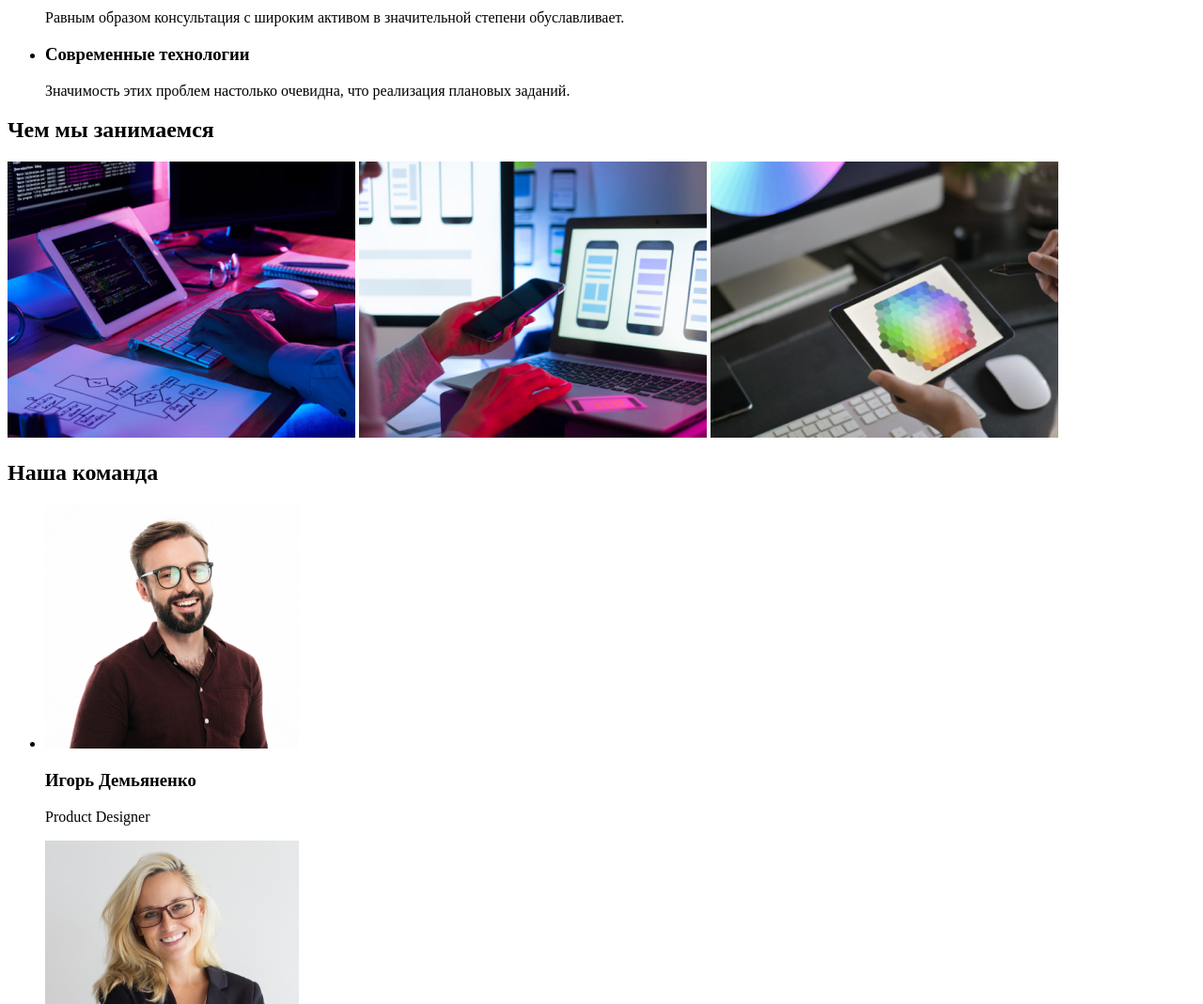
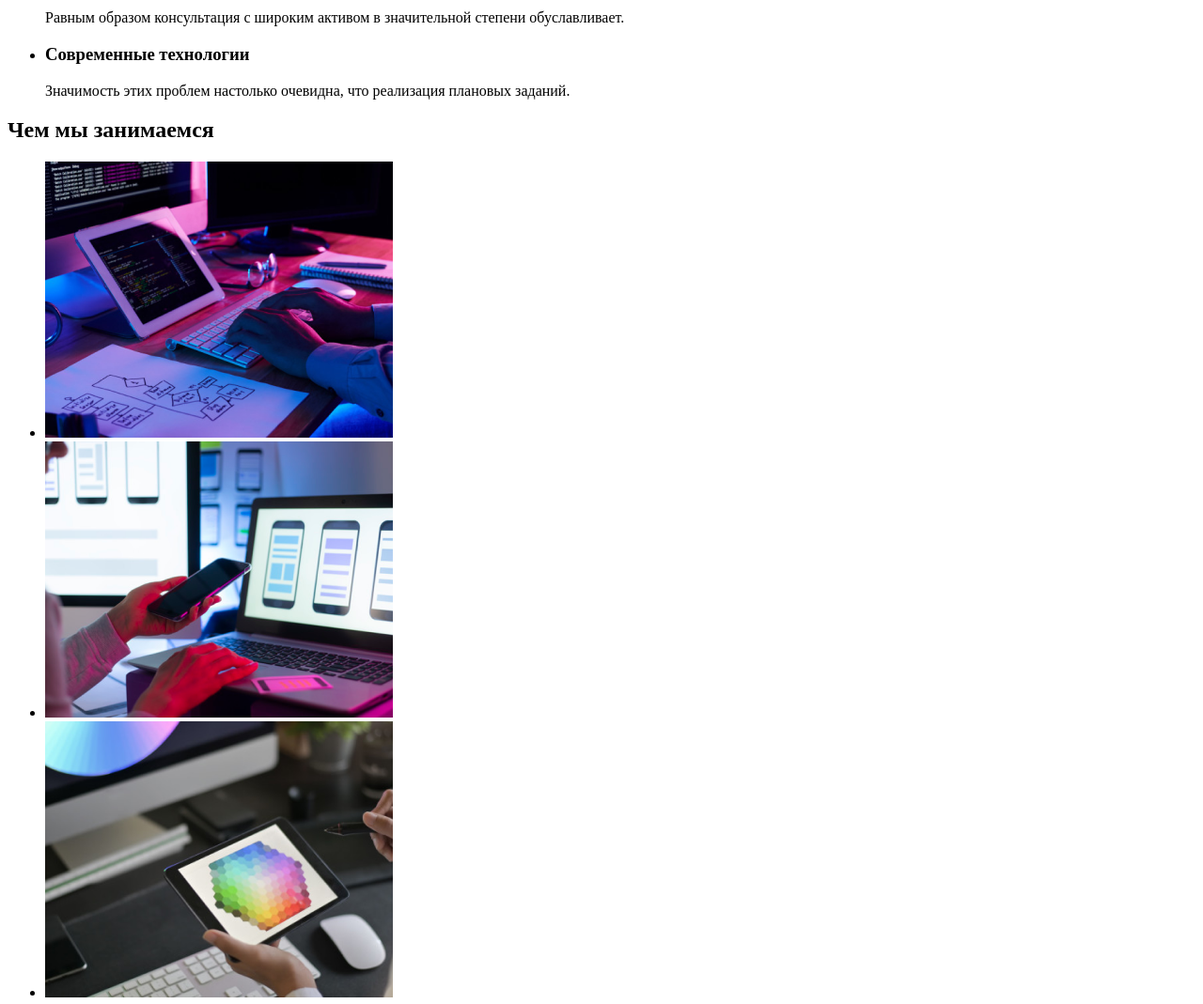
Before and after one commit to AntonSikalov/goit-markup-hw-04, a plain HTML site: page index.html in a window 1280 px wide. Shown: the part 440-1509 px from the top of the page at 94% size. Drawn offline with Linux system fonts and the light colour scheme.

Commit message:
fix bugs

```diff
--- a/index.html
+++ b/index.html
@@ -49,11 +49,18 @@
 
         </ul>
     </section>
+    <section>
     <h2>Чем мы занимаемся</h2>
-    <div>
-        <img src="./images/img1.png" width="370" height="294" alt="picture">
-        <img src="./images/img2.png" width="370" height="294" alt="picture">
-        <img src="./images/img3.png" width="370" height="294" alt="picture">
+    <ul>
+        <li><img src="./images/img1.png" width="370" height="294" alt="picture">
+        </li>
+        <li><img src="./images/img2.png" width="370" height="294" alt="picture">
+        </li>
+        <li><img src="./images/img3.png" width="370" height="294" alt="picture">
+        </li>
+    </ul>
+     </section>
+     <section>
                     <h2>Наша команда</h2>
             <ul>
             <li><img src="foto/ИгорьДемьяненко.jpg" width="270" height="260" alt="">
@@ -73,16 +80,16 @@
             <p>UI Designer</p>
         </li>
         </ul>
-    </div>
-    </main>
+    </section>
+        </main>
     <footer>
         <a href="/">
             WebStudio
         </a>
     <address>
 <p>г. Киев, пр-т Леси Украинки, 26</p>
- <p><a href="">info@devstudio.com</a></p>
- <p><a href="">+38 096 111 11 11</a></p>
+ <a href="">info@devstudio.com</a>
+ <a href="">+38 096 111 11 11</a>
     </address>
     </footer>
 </body>
```
Also changed, not shown: .prettierrc.json (added).
